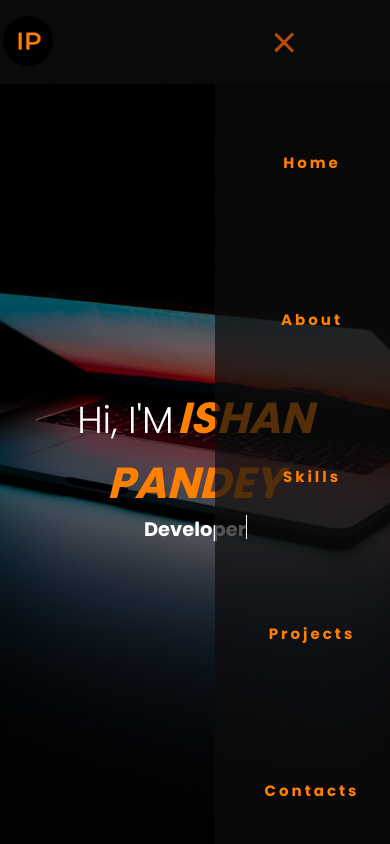
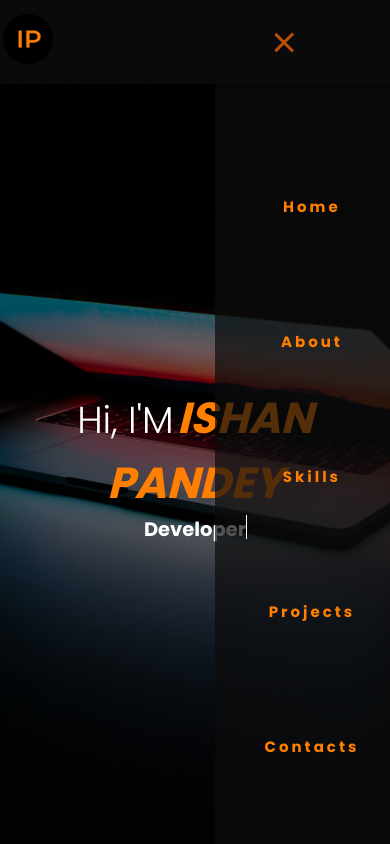
Before and after one commit to IshanPandey703/Portfolio, a plain HTML site: page index.html in a window 390 px wide. Both pictures are taken after a click on the element 283 px from the left and 42 px from the top of the page. Shown: the top 844 px of the page. Drawn offline with Linux system fonts and the light colour scheme.

Commit message:
Fixed scaling issue in nav bar

```diff
--- a/style.css
+++ b/style.css
@@ -35,7 +35,6 @@ nav {
   position: fixed;
   top: 0;
   width: 100%;
-  font-size: 2vw;
 }
 .nav-links {
   list-style: none;
@@ -88,7 +87,7 @@ nav {
     background-color: rgba(12, 12, 12, 0.7);
     display: flex;
     flex-direction: column;
-    justify-content: space-around;
+    justify-content: space-evenly;
     align-items: center;
     width: 50%;
     transform: translateX(100%);
@@ -96,6 +95,7 @@ nav {
   }
   .nav-links li {
     opacity: 0;
+    margin-right: 0.1%;
   }
   .burger {
     display: block;
```
